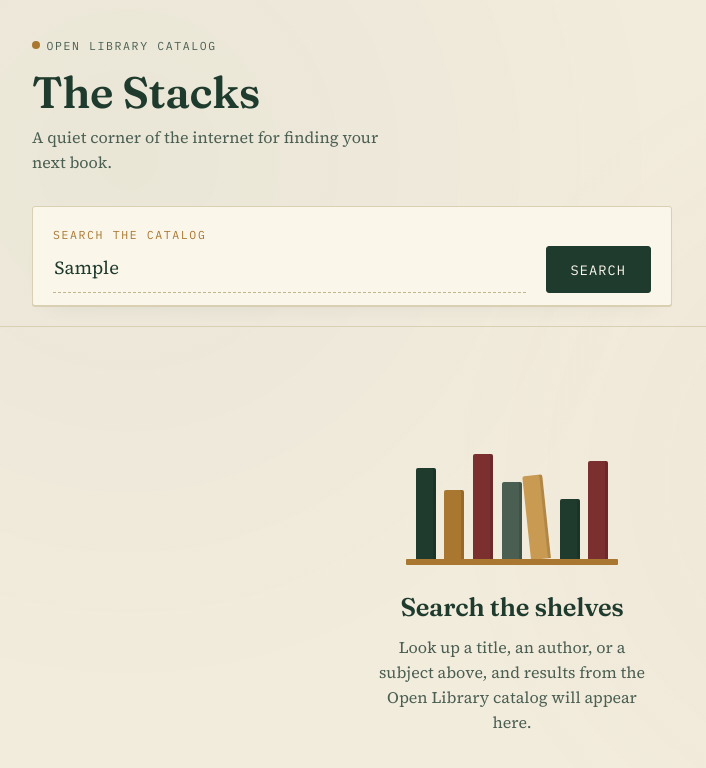
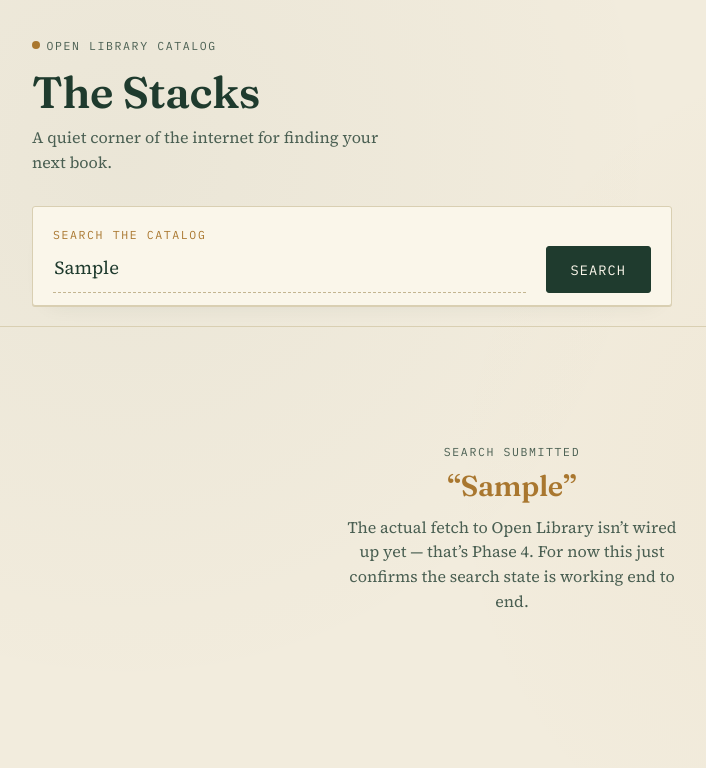
Before and after one commit to Jshcedric/Book-explorer-act, a React (Vite) app: page / in a window 1280 px wide. Both pictures are taken after typing "Sample" into the empty fields and a click on the button "SEARCH". Shown: the top 768 px of the page, without its empty margins (128-834 px from the left). Built offline with nearby package versions, Linux system fonts and the light colour scheme.

Commit message:
Implement search functionality with input validation and display of submitted query

```diff
--- a/src/App.css
+++ b/src/App.css
@@ -50,3 +50,19 @@
   margin: 0 auto;
   padding: var(--space-4);
 }
+
+.search-echo {
+  max-width: 40ch;
+  margin: var(--space-6) auto 0;
+  text-align: center;
+}
+
+.search-echo h2 {
+  font-size: 1.8rem;
+  margin: var(--space-1) 0 var(--space-2);
+  color: var(--brass);
+}
+
+.search-echo p {
+  color: var(--ink-soft);
+}
--- a/src/App.jsx
+++ b/src/App.jsx
@@ -1,14 +1,34 @@
+import { useState } from "react";
 import "./App.css";
 import SearchBar from "./components/SearchBar.jsx";
 import InitialState from "./components/InitialState.jsx";
 
 /**
- * PHASE 2 — full visual interface, no API wiring yet.
- * The search bar is present but not controlled (see SearchBar.jsx);
- * that lands in Phase 3. Right now App only ever renders InitialState —
- * the loading/empty/error/results branches arrive in Phases 4–6.
+ * PHASE 3 — search state + controlled input + submission, still no API.
+ * `query` is the live input value; `submittedQuery` is only updated once
+ * a valid search is submitted, and is what a future fetch (Phase 4) will
+ * key off of. `searchError` holds simple input validation, separate from
+ * the API error state that arrives later.
  */
 function App() {
+  const [query, setQuery] = useState("");
+  const [submittedQuery, setSubmittedQuery] = useState("");
+  const [searchError, setSearchError] = useState("");
+
+  function handleSearchSubmit() {
+    const trimmed = query.trim();
+
+    if (!trimmed) {
+      setSearchError("Please enter a title, author, or keyword.");
+      return;
+    }
+
+    setSearchError("");
+    setSubmittedQuery(trimmed);
+    // Phase 4 replaces this with the real Open Library fetch.
+    console.log("Search triggered for:", trimmed);
+  }
+
   return (
     <div className="app-shell">
       <header className="site-header">
@@ -21,13 +41,30 @@ function App() {
           <p>A quiet corner of the internet for finding your next book.</p>
 
           <div className="site-header__search">
-            <SearchBar />
+            <SearchBar
+              query={query}
+              onQueryChange={setQuery}
+              onSubmit={handleSearchSubmit}
+              error={searchError}
+            />
           </div>
         </div>
       </header>
 
       <main className="results-area">
-        <InitialState />
+        {submittedQuery ? (
+          <div className="search-echo">
+            <span className="catalog-label">Search submitted</span>
+            <h2>&ldquo;{submittedQuery}&rdquo;</h2>
+            <p>
+              The actual fetch to Open Library isn&rsquo;t wired up yet —
+              that&rsquo;s Phase 4. For now this just confirms the search
+              state is working end to end.
+            </p>
+          </div>
+        ) : (
+          <InitialState />
+        )}
       </main>
     </div>
   );
--- a/src/components/SearchBar.css
+++ b/src/components/SearchBar.css
@@ -42,6 +42,12 @@
   border-bottom-color: var(--brass);
 }
 
+.search-slip__error {
+  font-family: var(--font-mono);
+  font-size: 0.78rem;
+  color: var(--burgundy);
+}
+
 .search-slip__button {
   flex-shrink: 0;
   border: 1.5px solid var(--ink);
--- a/src/components/SearchBar.jsx
+++ b/src/components/SearchBar.jsx
@@ -1,12 +1,20 @@
 import "./SearchBar.css";
 
 /**
- * Visual only in this phase — no controlled state or submit handling yet.
- * Phase 3 turns this into a controlled component wired to search state.
+ * PHASE 3 — now a controlled component. The input's value comes from
+ * `query` (owned by App) and every keystroke flows back up through
+ * `onQueryChange`. Submitting calls `onSubmit`, which App uses to run
+ * the search. Basic validation (no empty/whitespace-only searches)
+ * lives here since it's about the input itself, not the search result.
  */
-function SearchBar() {
+function SearchBar({ query, onQueryChange, onSubmit, error }) {
+  function handleSubmit(e) {
+    e.preventDefault();
+    onSubmit();
+  }
+
   return (
-    <form className="search-slip" onSubmit={(e) => e.preventDefault()}>
+    <form className="search-slip" onSubmit={handleSubmit} noValidate>
       <div className="search-slip__field">
         <span className="catalog-label search-slip__label">Search the catalog</span>
         <input
@@ -14,7 +22,16 @@ function SearchBar() {
           className="search-slip__input"
           placeholder="Title, author, or keyword — try “dune”"
           aria-label="Search books by title, author, or keyword"
+          aria-invalid={Boolean(error)}
+          aria-describedby={error ? "search-slip-error" : undefined}
+          value={query}
+          onChange={(e) => onQueryChange(e.target.value)}
         />
+        {error && (
+          <span id="search-slip-error" className="search-slip__error" role="alert">
+            {error}
+          </span>
+        )}
       </div>
       <button type="submit" className="search-slip__button">
         Search
```
